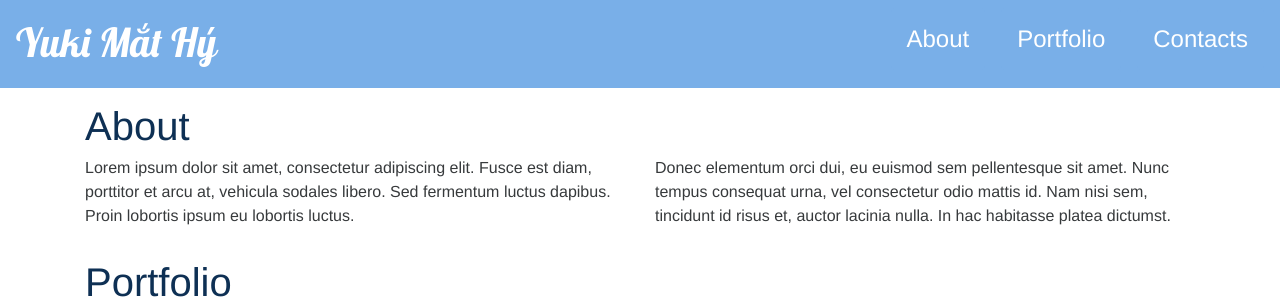
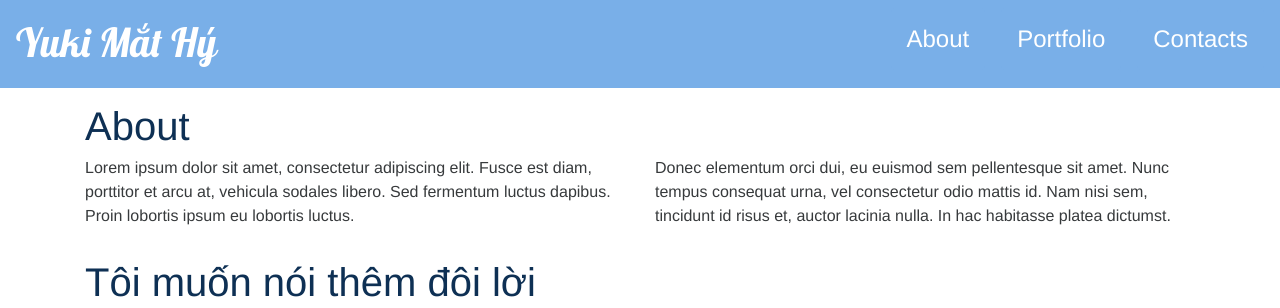
Before and after one commit to YukiMatHy/hynhatoi.github.io, a Jekyll site: the page built from index.html, in a window 1280 px wide and 900 px high, scrolled down 498 px, cut to the strip 0-308 px from the top of the window. Built offline with Jekyll 4.4.1, drawn with Linux system fonts in a browser that asks for light colours; nearby versions of some CDN libraries.

Commit message:
Update instagram.html

```diff
--- a/_includes/instagram.html
+++ b/_includes/instagram.html
@@ -1,7 +1,7 @@
 <section class="container container-instagram">
     <div class="row">
         <div class="col-md-12">
-            <h1>Portfolio</h1>
+            <h1>Tôi muốn nói thêm đôi lời</h1>
         </div>
         <div class="col-md-12">
             <!-- Generate such a widget at snapwidget.com for your name -->
```
